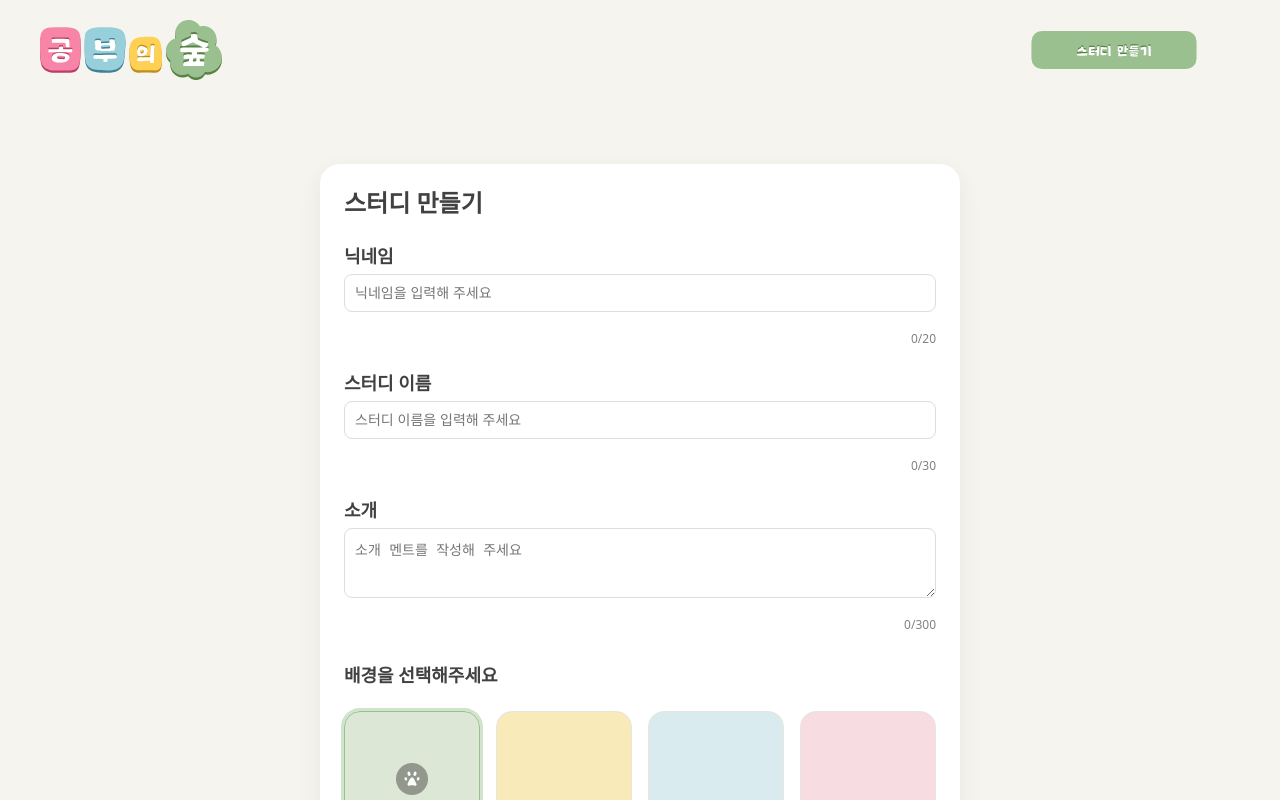
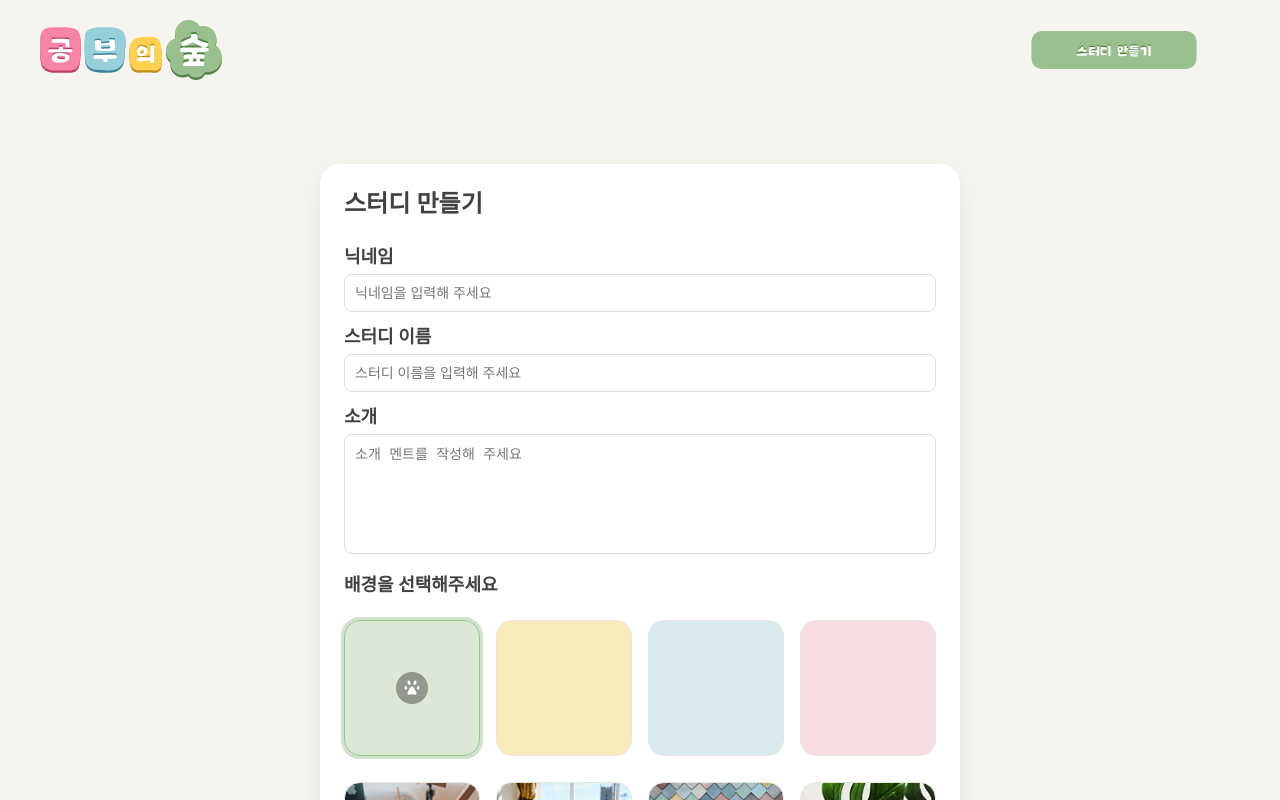
Before and after one commit to MinJun916/fs08-studyforest-team1-fe, a React (Vite) app: page /study/new in a window 1280 px wide. Shown: the top 800 px of the page. Built offline with nearby package versions, Linux system fonts and the light colour scheme; a web font is replaced by a local one.

Commit message:
feat(input): add focus-based validation with red border and error message

```diff
--- a/src/components/Input/BioTextarea.jsx
+++ b/src/components/Input/BioTextarea.jsx
@@ -1,5 +1,5 @@
 // src/component/input/BioTextarea.jsx
-import React from 'react';
+import React, { useState } from 'react';
 import styles from '@/styles/components/input/Input.module.scss';
 
 export default function BioTextarea({
@@ -13,6 +13,8 @@ export default function BioTextarea({
   id = 'bio',
   rows = 5,
 }) {
+  const [touched, setTouched] = useState(false);
+  const showError = touched && !value;
   const describedBy = helpText ? `${id}-help` : undefined;
 
   return (
@@ -21,25 +23,18 @@ export default function BioTextarea({
         {label}
         <textarea
           id={id}
-          className={styles.textarea}
+          className={`${styles.textarea} ${showError ? styles.invalid : ''}`}
           placeholder={placeholder}
           value={value}
           maxLength={maxLength}
           onChange={(e) => onChange?.(e.target.value)}
+          onFocus={() => setTouched(true)}
+          onBlur={() => setTouched(false)} // 🔹 blur 시 원래 상태
           aria-describedby={describedBy}
           required={required}
           rows={rows}
         />
       </label>
-
-      {helpText && (
-        <p id={describedBy} className={styles.help}>
-          {helpText}
-        </p>
-      )}
-      <p className={styles.counter}>
-        {value?.length ?? 0}/{maxLength}
-      </p>
     </div>
   );
 }
--- a/src/components/Input/Input.jsx
+++ b/src/components/Input/Input.jsx
@@ -1,3 +1,4 @@
+// src/component/input/Input.jsx
 import React from 'react';
 import styles from '@/styles/components/input/Input.module.scss';
 
@@ -17,8 +18,11 @@ export default function Input({
   placeholder,
   error,
   hint,
+  required = false, // 🔹 required 기본값 추가
   inputProps = {},
 }) {
+  const isEmptyError = required && !value; // 🔹 빈 값일 때만 true
+
   return (
     <div className={styles.row}>
       {label && (
@@ -32,16 +36,20 @@ export default function Input({
         type={type}
         value={value}
         onChange={onChange}
-        className={styles.input}
+        className={`${styles.input} ${isEmptyError ? styles.errorInput : ''}`} // 🔹 에러 시 스타일 추가
         placeholder={placeholder}
-        aria-invalid={!!error}
-        aria-describedby={error ? `${name}-error` : undefined}
+        aria-invalid={isEmptyError}
+        aria-describedby={isEmptyError ? `${name}-error` : undefined}
+        required={required}
         {...inputProps}
       />
-      {hint && !error && <div className={styles.hint}>{hint}</div>}
-      {error && (
+
+      {hint && !isEmptyError && <div className={styles.hint}>{hint}</div>}
+
+      {/* 🔹 빈 값일 때만 에러 문구 출력 */}
+      {isEmptyError && (
         <div id={`${name}-error`} className={styles.error}>
-          {error}
+          *{label}을(를) 입력해주세요
         </div>
       )}
     </div>
--- a/src/components/Input/NicknameInput.jsx
+++ b/src/components/Input/NicknameInput.jsx
@@ -1,5 +1,5 @@
 // src/component/input/NicknameInput.jsx
-import React from 'react';
+import React, { useState } from 'react';
 import styles from '@/styles/components/input/Input.module.scss';
 
 const NICK_RE = /^[A-Za-z0-9가-힣_-]{2,20}$/;
@@ -10,12 +10,12 @@ export default function NicknameInput({
   value,
   onChange,
   required = true,
-  maxLength = 20,
-  helpText = '',
   id = 'nickname',
 }) {
+  const [touched, setTouched] = useState(false); // 클릭 여부 추적
+
+  const showError = touched && !value; // 클릭했는데 값이 비어있을 때만 에러 표시
   const isValid = value ? NICK_RE.test(value) : !required;
-  const describedBy = helpText ? `${id}-help` : undefined;
 
   return (
     <div className={styles.field}>
@@ -24,25 +24,18 @@ export default function NicknameInput({
         <input
           id={id}
           type="text"
-          className={styles.input}
+          className={`${styles.input} ${showError ? styles.invalid : ''}`}
           placeholder={placeholder}
           value={value}
-          maxLength={maxLength}
           onChange={(e) => onChange?.(e.target.value)}
+          onFocus={() => setTouched(true)} // 포커스되면 touched = true
+          onBlur={() => setTouched(false)} // 🔹 포커스 해제되면 원래 상태로 복귀
           aria-invalid={!isValid}
-          aria-describedby={describedBy}
           required={required}
         />
       </label>
 
-      {helpText && (
-        <p id={describedBy} className={styles.help}>
-          {helpText}
-        </p>
-      )}
-      <p className={styles.counter}>
-        {value?.length ?? 0}/{maxLength}
-      </p>
+      {showError && <p className={styles.error}>*닉네임을 입력해주세요.</p>}
     </div>
   );
 }
--- a/src/components/Input/PasswordInput.jsx
+++ b/src/components/Input/PasswordInput.jsx
@@ -10,12 +10,19 @@ export default function PasswordInput({
   value,
   onChange,
   placeholder = '비밀번호를 입력해 주세요',
-  error,
+  error, // 외부에서 넘겨주는 검증 에러(선택)
   hint,
   required = false,
   inputProps = {},
 }) {
   const [showPw, setShowPw] = useState(false);
+  const [touched, setTouched] = useState(false);
+
+  // 포커스했고 값이 비었을 때(필수인 경우)에만 비어있음 에러 노출
+  const emptyError = required && touched && !value;
+  // 외부 error가 있으면 우선 표시, 없고 비어있음이면 해당 문구
+  const errorMessage = error || (emptyError ? '비밀번호를 입력해주세요.' : '');
+  const hasError = Boolean(errorMessage);
 
   return (
     <div className={styles.row}>
@@ -33,14 +40,15 @@ export default function PasswordInput({
           type={showPw ? 'text' : 'password'}
           value={value}
           onChange={onChange}
+          onFocus={() => setTouched(true)}
+          onBlur={() => setTouched(false)} // 🔹 blur 시 원래 상태
           placeholder={placeholder}
-          className={`${styles.input} ${error ? styles.invalid : ''}`}
-          aria-invalid={!!error}
-          aria-describedby={error ? `${name}-error` : undefined}
+          className={`${styles.input} ${hasError ? styles.invalid : ''}`}
+          aria-invalid={hasError}
+          aria-describedby={hasError ? `${name}-error` : undefined}
           {...inputProps}
         />
 
-        {/* 👁 아이콘 버튼이 input 내부 오른쪽에 들어옴 */}
         <button
           type="button"
           className={styles.toggleBtn}
@@ -51,10 +59,10 @@ export default function PasswordInput({
         </button>
       </div>
 
-      {hint && !error && <div className={styles.hint}>{hint}</div>}
-      {error && (
+      {hint && !hasError && <div className={styles.hint}>{hint}</div>}
+      {hasError && (
         <div id={`${name}-error`} className={styles.error}>
-          {error}
+          {errorMessage}
         </div>
       )}
     </div>
--- a/src/components/Input/RePasswordInput.jsx
+++ /dev/null
@@ -1,62 +0,0 @@
-// src/component/input/PasswordInput.jsx
-import React, { useState } from 'react';
-import styles from '@/styles/components/input/PasswordInput.module.scss';
-import ShowIcon from '@/assets/icons/btn_visibility_off_24px.svg';
-import HideIcon from '@/assets/icons/Vector.svg';
-
-export default function PasswordInput({
-  label = '비밀번호',
-  name = 'password',
-  value,
-  onChange,
-  placeholder = '비밀번호를 입력해 주세요',
-  error,
-  hint,
-  required = false,
-  inputProps = {},
-}) {
-  const [showPw, setShowPw] = useState(false);
-
-  return (
-    <div className={styles.row}>
-      {label && (
-        <label htmlFor={name} className={styles.label}>
-          {label}
-          {required && <span className={styles.required}>*</span>}
-        </label>
-      )}
-
-      <div className={styles.inputWrap}>
-        <input
-          id={name}
-          name={name}
-          type={showPw ? 'text' : 'password'}
-          value={value}
-          onChange={onChange}
-          placeholder={placeholder}
-          className={`${styles.input} ${error ? styles.invalid : ''}`}
-          aria-invalid={!!error}
-          aria-describedby={error ? `${name}-error` : undefined}
-          {...inputProps}
-        />
-
-        {/* 👁 아이콘 버튼이 input 내부 오른쪽에 들어옴 */}
-        <button
-          type="button"
-          className={styles.toggleBtn}
-          onClick={() => setShowPw((s) => !s)}
-          aria-label={showPw ? '비밀번호 숨기기' : '비밀번호 보기'}
-        >
-          <img src={showPw ? HideIcon : ShowIcon} alt="" />
-        </button>
-      </div>
-
-      {hint && !error && <div className={styles.hint}>{hint}</div>}
-      {error && (
-        <div id={`${name}-error`} className={styles.error}>
-          {error}
-        </div>
-      )}
-    </div>
-  );
-}
--- a/src/components/Input/StudyNameInput.jsx
+++ b/src/components/Input/StudyNameInput.jsx
@@ -1,5 +1,5 @@
 // src/component/input/StudyNameInput.jsx
-import React from 'react';
+import React, { useState } from 'react';
 import styles from '@/styles/components/input/Input.module.scss';
 
 const NAME_RE = /^.{2,30}$/; // 최소 2자, 최대 30자(아무 글자)
@@ -10,11 +10,15 @@ export default function StudyNameInput({
   value,
   onChange,
   required = true,
-  maxLength = 30,
+  maxLength = 0,
   helpText = '',
   id = 'studyName',
 }) {
-  const isValid = value ? NAME_RE.test(value) : !required;
+  const [touched, setTouched] = useState(false);
+  const isValidByRule = value ? NAME_RE.test(value) : !required;
+
+  // 포커스했고 값이 비었을 때만 에러 노출
+  const showEmptyError = touched && !value && required;
   const describedBy = helpText ? `${id}-help` : undefined;
 
   return (
@@ -24,25 +28,32 @@ export default function StudyNameInput({
         <input
           id={id}
           type="text"
-          className={styles.input}
+          className={`${styles.input} ${showEmptyError ? styles.invalid : ''}`}
           placeholder={placeholder}
           value={value}
-          maxLength={maxLength}
+          {...(maxLength > 0 ? { maxLength } : {})}
           onChange={(e) => onChange?.(e.target.value)}
-          aria-invalid={!isValid}
+          onFocus={() => setTouched(true)}
+          onBlur={() => setTouched(false)} // 🔹 blur 시 원래 상태
+          aria-invalid={showEmptyError || !isValidByRule}
           aria-describedby={describedBy}
           required={required}
         />
       </label>
+
+      {showEmptyError && <p className={styles.error}>*스터디 이름을 입력해주세요</p>}
 
       {helpText && (
         <p id={describedBy} className={styles.help}>
           {helpText}
         </p>
       )}
-      <p className={styles.counter}>
-        {value?.length ?? 0}/{maxLength}
-      </p>
+
+      {maxLength > 0 && (
+        <p className={styles.counter}>
+          {value?.length ?? 0}/{maxLength}
+        </p>
+      )}
     </div>
   );
 }
--- a/src/pages/Home.jsx
+++ b/src/pages/Home.jsx
@@ -2,7 +2,6 @@
 import React from 'react';
 import Input from '@components/input/Input.jsx';
 import PasswordInput from '@components/input/PasswordInput.jsx';
-import RePasswordInput from '@components/input/RePasswordInput.jsx';
 import AuthForm from '@components/auth/AuthForm.jsx';
 import CardsDemo from '@components/card/card.jsx';
 import { Link } from 'react-router-dom';
@@ -26,7 +25,6 @@ export default function Home() {
       // rules={{ minLen: 8, requireLetter: true, requireNumber: true }}
       // hint="영문+숫자 포함, 8자 이상"
       />
-      <RePasswordInput />
       {/* <Input /> */}
       {/* <CardsDemo /> */}
     </>
--- a/src/styles/components/input/Input.module.scss
+++ b/src/styles/components/input/Input.module.scss
@@ -1,6 +1,17 @@
 /* /src/component/input/Input.module.scss */
 @use '@/styles/variables' as v;
 @use '@/styles/mixin' as m;
+
+.textarea.invalid,
+.input.invalid {
+  border: 1px solid v.$error;
+}
+
+.error {
+  color: red;
+  font-size: 0.875rem;
+  margin-top: 4px;
+}
 
 .label {
   @include m.form-label; // ✅ 이제 인식됨
@@ -8,7 +19,17 @@
 
 .input,
 .textarea {
-  @include m.input-base; // ✅ 공통 인풋 스타일
+  @include m.input-base;
+  // ✅ 공통 인풋 스타일
+}
+
+.textarea {
+  resize: none; /* 드래그로 크기 조절 불가 */
+  overflow: auto; /* 내용이 넘치면 스크롤 표시 */
+  line-height: 1.5; /* 줄 간격 일정하게 유지 */
+  height: 120px;
+  min-height: 120px;
+  max-height: 120px;
 }
 
 .inline {
@@ -60,7 +81,7 @@
   place-items: center;
 
   &:focus-visible {
-    outline: 2px solid v.$brand;
+    outline: 2px solid v.$error;
     border-radius: 6px;
   }
 }
--- a/src/styles/components/input/PasswordInput.module.scss
+++ b/src/styles/components/input/PasswordInput.module.scss
@@ -1,5 +1,15 @@
 @use '@/styles/variables' as v;
 @use '@/styles/mixin' as m;
+
+.input.invalid {
+  border: 1px solid #e53935;
+}
+
+.error {
+  color: #e53935;
+  font-size: 0.875rem;
+  margin-top: 4px;
+}
 
 .row {
   display: flex;
```
